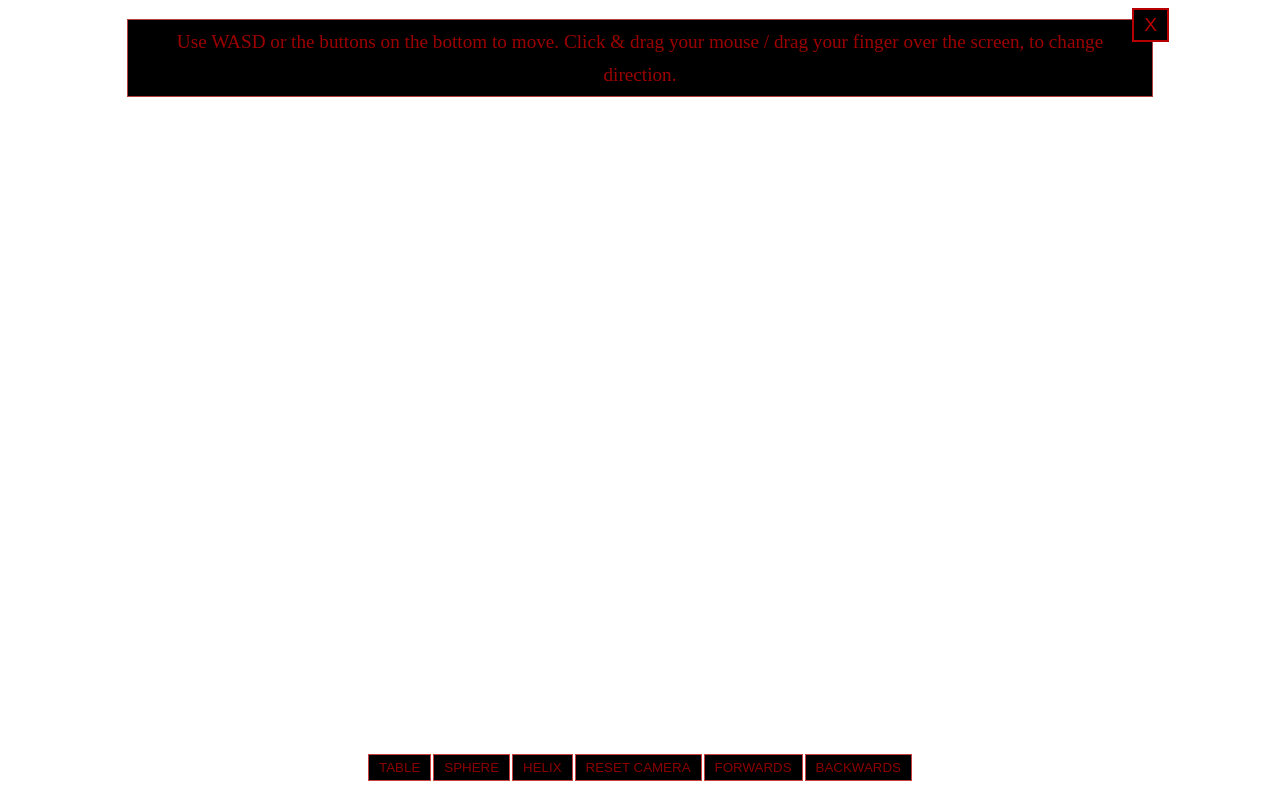
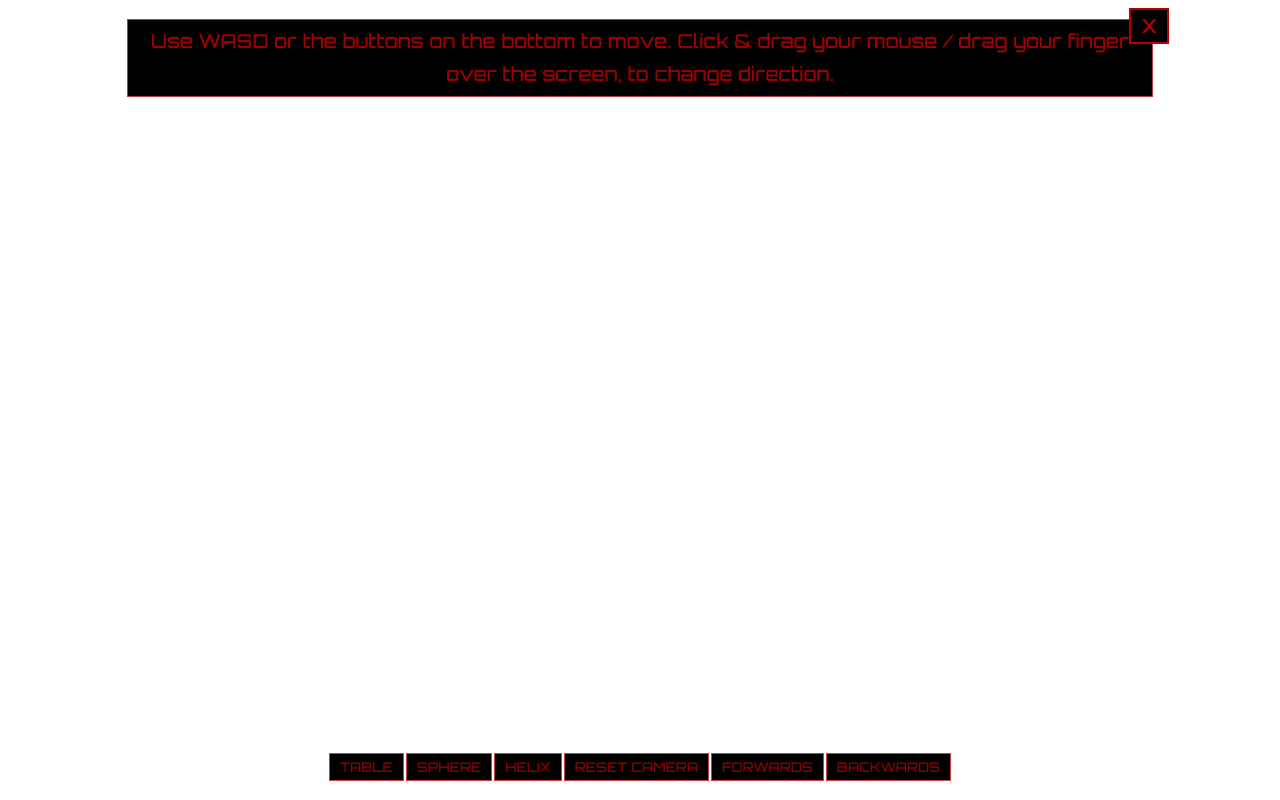
Before and after one commit to LukasRoeding/3D-Content-Board, a website: page index.html in a window 1280 px wide. Drawn offline with nearby package versions, Linux system fonts and the light colour scheme.

Commit message:
different fonds

```diff
--- a/index.html
+++ b/index.html
@@ -8,9 +8,12 @@
       content="width=device-width, user-scalable=no, minimum-scale=1.0, maximum-scale=1.0"
     />
     <link type="text/css" href="main.css" />
+    <link rel="preconnect" href="https://fonts.gstatic.com">
+    <link href="https://fonts.googleapis.com/css2?family=Orbitron:wght@500&display=swap" rel="stylesheet">
     <style>
       * {
         margin: 0;
+
       }
       a {
         color: rgba(156, 1, 1, 1);
@@ -24,6 +27,7 @@
         bottom: 20px;
         width: 100%;
         text-align: center;
+
       }
       #information {
         position: absolute;
@@ -37,6 +41,7 @@
         border: 0px;
         padding: 5px 10px;
         box-sizing: border-box;
+        font-family: 'Orbitron', sans-serif;
       }
       @media (max-width: 700px) {       #information {
         position: absolute;
@@ -94,7 +99,7 @@
         top: 120px;
         left: 0px;
         right: 0px;
-        font-size: 25px;
+        font-size: 30px;
         color: black;
       }
 
@@ -112,6 +117,7 @@
         -webkit-user-select: none;
         -ms-user-select: none;
         user-select: none;
+        font-family: 'Orbitron', sans-serif;
       }
 
       button:hover {
```
